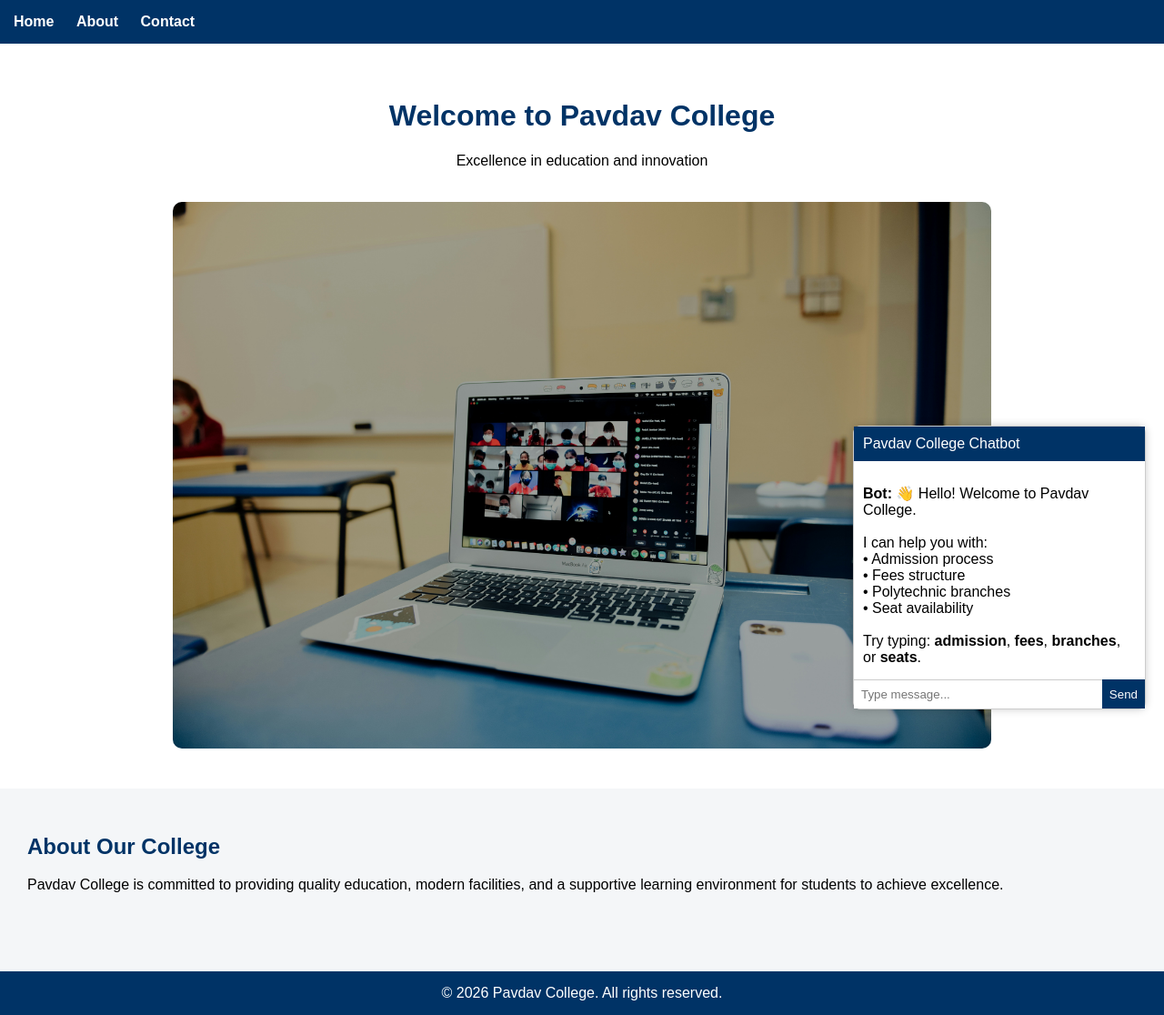
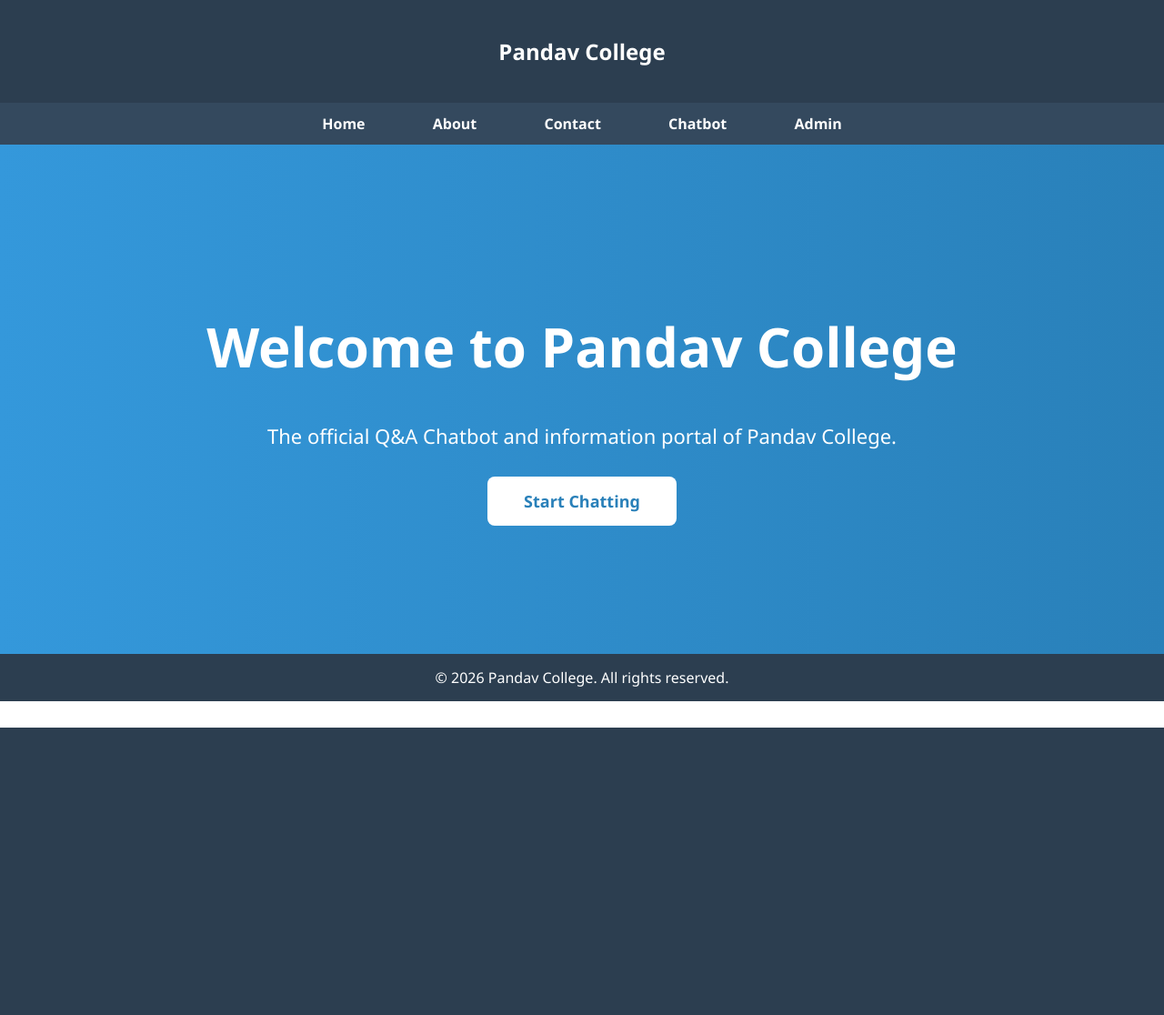
Before and after one commit to badalthakur0712-dev/FlaskProject, a Flask app: page / in a window 1280 px wide. Shown: the whole page at 91% size. After the commit the page ends 800 px from the top, so only its background shows below. Run offline with Flask 3, Linux system fonts and the light colour scheme.

Commit message:
Updated Pandav College website with professional homepage and navigation

```diff
--- a/app.py
+++ b/app.py
@@ -1,68 +1,132 @@
-from flask import Flask, render_template, request, jsonify
-import os
+from flask import Flask, render_template, request, redirect, session
+import sqlite3, os
 
-# 1️⃣ Create the Flask app first
 app = Flask(__name__)
+app.secret_key = "your_secret_key_here"
 
-# Branch-specific info
-branches_info = {
-    "computer science": {"fees": 80000, "seats": 120},
-    "information technology": {"fees": 70000, "seats": 100},
-    "mechanical engineering": {"fees": 60000, "seats": 80},
-    "civil engineering": {"fees": 50000, "seats": 80},
-    "electronics & communication": {"fees": 65000, "seats": 90},
-    "electrical engineering": {"fees": 60000, "seats": 90}
-}
+DB_NAME = "college.db"
 
-# 2️⃣ Routes
+# Automatically create database and tables if not exist
+def init_db():
+    conn = sqlite3.connect(DB_NAME)
+    cursor = conn.cursor()
+
+    # Users table
+    cursor.execute("""
+    CREATE TABLE IF NOT EXISTS users (
+        id INTEGER PRIMARY KEY AUTOINCREMENT,
+        username TEXT UNIQUE,
+        password TEXT
+    )
+    """)
+
+    # Chatbot table
+    cursor.execute("""
+    CREATE TABLE IF NOT EXISTS chatbot (
+        id INTEGER PRIMARY KEY AUTOINCREMENT,
+        question TEXT,
+        answer TEXT
+    )
+    """)
+
+    # Insert default admin user if not exists
+    cursor.execute("SELECT * FROM users WHERE username=?", ("admin",))
+    if not cursor.fetchone():
+        cursor.execute("INSERT INTO users (username, password) VALUES (?, ?)", ("admin", "admin123"))
+
+    conn.commit()
+    conn.close()
+
+def get_db():
+    return sqlite3.connect(DB_NAME)
+
+# Homepage
 @app.route("/")
 def home():
-    return render_template("index.html")
+    return render_template("home.html")
 
+# About page
 @app.route("/about")
 def about():
     return render_template("about.html")
 
+# Contact page
 @app.route("/contact")
 def contact():
     return render_template("contact.html")
 
-@app.route("/chat", methods=["POST"])
+# Admin login
+@app.route("/admin-login", methods=["GET", "POST"])
+def admin_login():
+    message = ""
+    if request.method == "POST":
+        username = request.form["username"]
+        password = request.form["password"]
+
+        conn = get_db()
+        cursor = conn.cursor()
+        cursor.execute("SELECT * FROM users WHERE username=? AND password=?", (username, password))
+        user = cursor.fetchone()
+        conn.close()
+
+        if user:
+            session["admin_logged_in"] = True
+            return redirect("/admin")
+        else:
+            message = "Invalid username or password!"
+
+    return render_template("admin_login.html", message=message)
+
+# Admin panel
+@app.route("/admin", methods=["GET", "POST"])
+def admin():
+    if not session.get("admin_logged_in"):
+        return redirect("/admin-login")
+
+    message = ""
+    if request.method == "POST":
+        question = request.form["question"].lower()
+        answer = request.form["answer"]
+
+        conn = get_db()
+        cursor = conn.cursor()
+        cursor.execute(
+            "INSERT INTO chatbot (question, answer) VALUES (?, ?)",
+            (question, answer)
+        )
+        conn.commit()
+        conn.close()
+
+        message = "Question & Answer added successfully!"
+
+    return render_template("admin.html", message=message)
+
+# Admin logout
+@app.route("/admin-logout")
+def admin_logout():
+    session.pop("admin_logged_in", None)
+    return redirect("/admin-login")
+
+# Chat page
+@app.route("/chat", methods=["GET", "POST"])
 def chat():
-    data = request.get_json(force=True)
-    user_message = data.get("message", "").lower()
+    answer = ""
+    if request.method == "POST":
+        question = request.form["question"].lower()
+        conn = get_db()
+        cursor = conn.cursor()
+        cursor.execute("SELECT answer FROM chatbot WHERE question=?", (question,))
+        result = cursor.fetchone()
+        conn.close()
 
-    # Chatbot logic
-    if "hello" in user_message or "hi" in user_message:
-        reply = "Hello 👋 Welcome to Pavdav College!"
-    elif "admission" in user_message:
-        reply = ("Admissions are open for all branches. "
-                 "You can apply online or visit the college office for details.")
-    elif "fees" in user_message:
-        for branch, info in branches_info.items():
-            if branch in user_message:
-                reply = f"Fees for {branch.title()} is ₹{info['fees']} per year."
-                break
+        if result:
+            answer = result[0]
         else:
-            reply = "Fees range between ₹40,000 to ₹80,000 per year depending on the branch."
-    elif "branch" in user_message or "branches" in user_message:
-        reply = "We have the following branches:\n" + "\n".join(
-            [f"- {b.title()}" for b in branches_info.keys()]
-        )
-    elif "seat" in user_message or "seats" in user_message:
-        for branch, info in branches_info.items():
-            if branch in user_message:
-                reply = f"Seats available for {branch.title()}: {info['seats']}."
-                break
-        else:
-            reply = "Each branch has around 60–120 seats. Apply early!"
-    else:
-        reply = ("I can answer questions about admissions, fees, branches, and seats. "
-                 "Try asking one of these or include the branch name for specific info.")
+            answer = "Sorry, I don't know the answer yet."
 
-    return jsonify({"reply": reply})
+    return render_template("chat.html", answer=answer)
 
-# 3️⃣ Run the app (for Render)
 if __name__ == "__main__":
+    init_db()
     port = int(os.environ.get("PORT", 5000))
-    app.run(host="0.0.0.0", port=port)
+    app.run(host="0.0.0.0", port=port, debug=True)
--- a/templates/home.html
+++ b/templates/home.html
@@ -1,12 +1,44 @@
 <!DOCTYPE html>
-<html lang="en">
+<html>
 <head>
-    <meta charset="UTF-8">
-    <title>My Website</title>
+    <title>Pandav College</title>
+    <meta name="viewport" content="width=device-width, initial-scale=1">
+    <style>
+        body { margin:0; font-family: 'Segoe UI', Tahoma, Geneva, Verdana, sans-serif; }
+        header { background-color:#2c3e50; padding:20px 0; color:white; text-align:center; }
+        nav { text-align:center; background-color:#34495e; }
+        nav a { margin:0 15px; text-decoration:none; color:white; font-weight:bold; padding:12px 20px; display:inline-block; }
+        nav a:hover { background-color:#2980b9; border-radius:5px; }
+        .hero { display:flex; flex-direction:column; justify-content:center; align-items:center; height:70vh; background: linear-gradient(to right, #3498db, #2980b9); color:white; text-align:center; }
+        .hero h1 { font-size:60px; margin-bottom:20px; }
+        .hero p { font-size:22px; margin-bottom:30px; }
+        .hero a { padding:15px 40px; background-color:white; color:#2980b9; text-decoration:none; font-weight:bold; border-radius:8px; font-size:18px; }
+        .hero a:hover { background-color:#ecf0f1; }
+        footer { background-color:#2c3e50; color:white; text-align:center; padding:15px 0; }
+        @media(max-width:768px){ .hero h1{ font-size:40px;} .hero p{ font-size:18px;} }
+    </style>
 </head>
 <body>
-    <h1>Welcome to My Website</h1>
-    <p>This is the homepage.</p>
-    <a href="/chatbot">Go to Chatbot</a>
+    <header>
+        <h2>Pandav College</h2>
+    </header>
+
+    <nav>
+        <a href="/">Home</a>
+        <a href="/about">About</a>
+        <a href="/contact">Contact</a>
+        <a href="/chat">Chatbot</a>
+        <a href="/admin-login">Admin</a>
+    </nav>
+
+    <div class="hero">
+        <h1>Welcome to Pandav College</h1>
+        <p>The official Q&A Chatbot and information portal of Pandav College.</p>
+        <a href="/chat">Start Chatting</a>
+    </div>
+
+    <footer>
+        &copy; 2026 Pandav College. All rights reserved.
+    </footer>
 </body>
 </html>
```
Also changed, not shown: database.py (added, +31 -0 lines), setup_db.py (added, +34 -0 lines), templates/about.html (+23 -17 lines), templates/admin.html (added, +25 -0 lines), templates/admin_login.html (added, +25 -0 lines), templates/chat.html (+16 -12 lines), templates/contact.html (+25 -12 lines), 1 other file.
